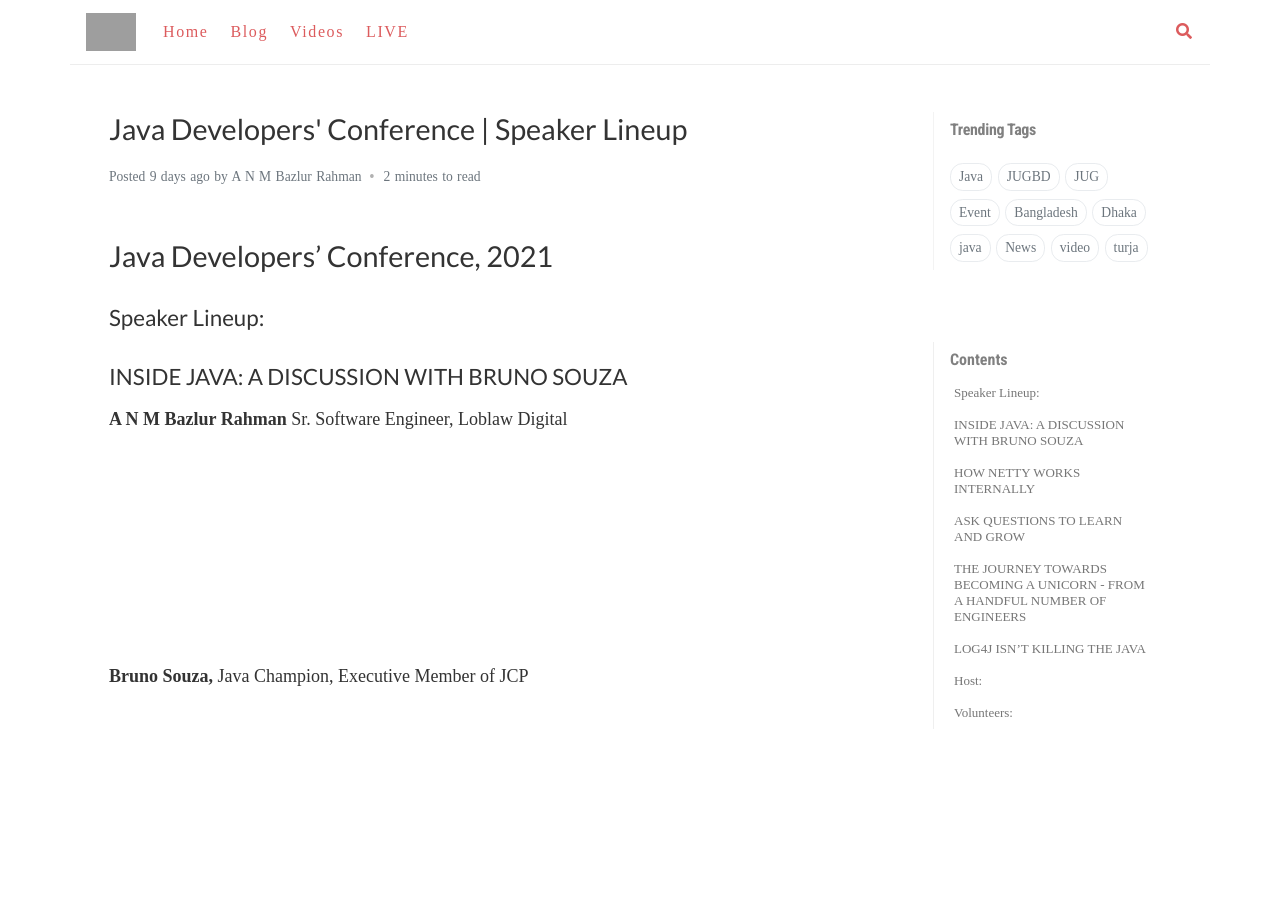
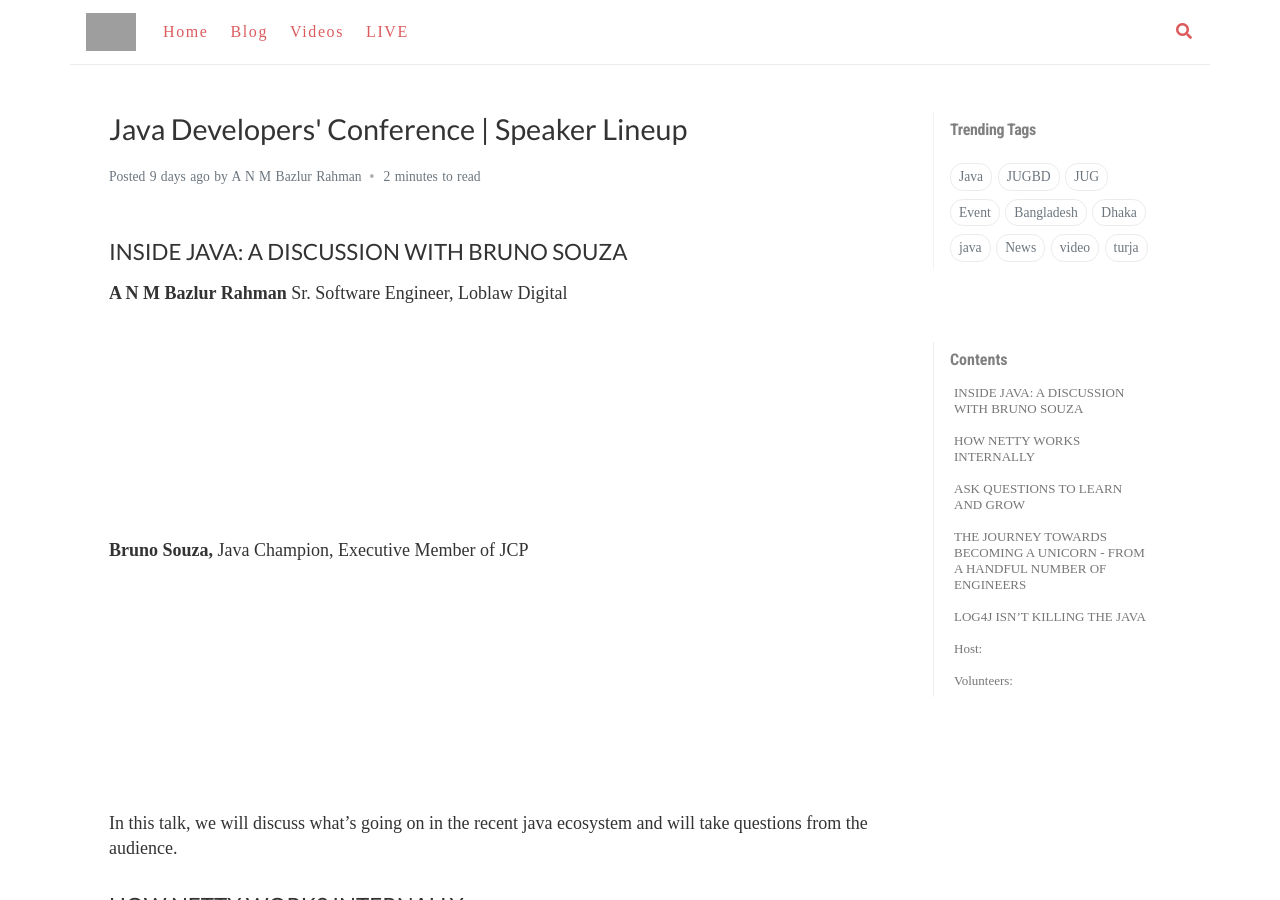
Before and after one commit to jugbd/jugbd.org, a Jekyll site: the page built from _posts/2021-12-28-java-developers-conference-speaker-lineup.md, in a window 1280 px wide and 900 px high. Built offline with Jekyll 4.4.1, drawn with Linux system fonts in a browser that asks for light colours; nearby versions of some CDN libraries; some web fonts are replaced; comment, search, counter and statistics services are not loaded; grey boxes are pictures that could not be loaded.

Commit message:
Update 2021-12-28-java-developers-conference-speaker-lineup.md

```diff
--- a/_posts/2021-12-28-java-developers-conference-speaker-lineup.md
+++ b/_posts/2021-12-28-java-developers-conference-speaker-lineup.md
@@ -8,9 +8,6 @@ comments: true
 pin: false
 
 ---
-
-# Java Developers' Conference, 2021
-## Speaker Lineup:
 
 ## INSIDE JAVA: A DISCUSSION WITH BRUNO SOUZA
 **A N M Bazlur Rahman**
```
